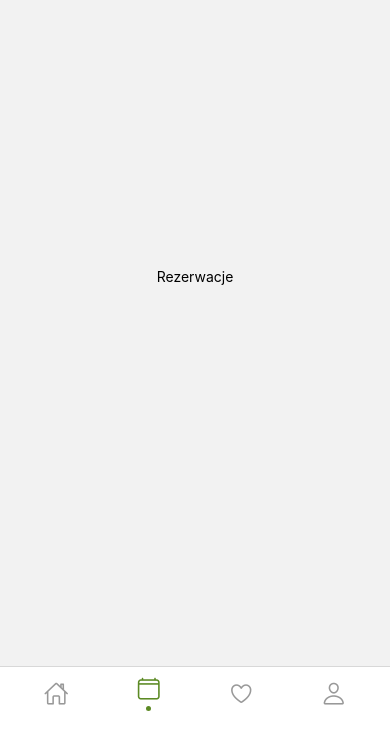
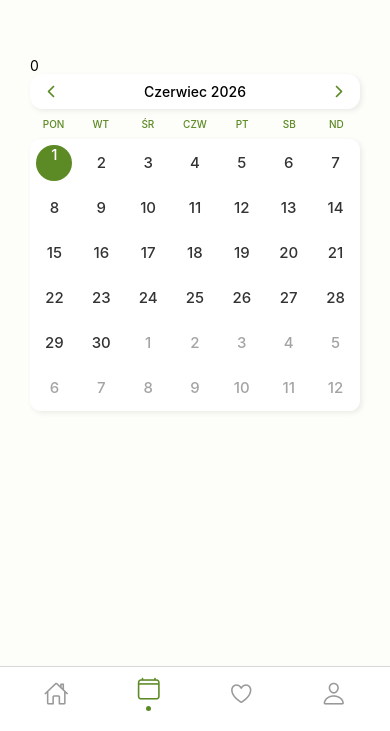
Before and after one commit to weronikaskowron1/Inzynierka, a React Native app: screen /Rezerwacje in a window 390 px wide. Shown: the part 113-844 px from the top of the page. Built offline with nearby package versions, Linux system fonts and the light colour scheme.

Commit message:
kalendarz miesiecy

```diff
--- /dev/null
+++ b/Komponenty/Rezerwacje/MonthCalendar.tsx
@@ -0,0 +1,192 @@
+import { Text, View, StyleSheet, Pressable } from 'react-native';
+import { Feather } from '@expo/vector-icons';
+import { useState } from 'react';
+
+import { Colors } from '../../Themes/colors.ts';
+
+const MonthCalendar = () => {
+  const [year, setYear] = useState(new Date().getFullYear());
+  const [month, setMonth] = useState(new Date().getMonth());
+  const daysInMonth = new Date(year, month + 1, 0).getDate();
+
+  const firstDay = (new Date(year, month, 1).getDay() + 6) % 7;
+
+  const daysInPreviousMonth = new Date(year, month, 0).getDate();
+
+  const currentMonthText = new Date(year, month).toLocaleString('pl-PL', {
+    month: 'long',
+  });
+  const weekDays = ['PON', 'WT', 'ŚR', 'CZW', 'PT', 'SB', 'ND'];
+
+  const [selectedDayIndex, setSelectedDayIndex] = useState(0);
+
+  const calendarDays = [];
+
+  for (let i = 0; i < 42; i++) {
+    const dayNumber = i - firstDay + 1;
+
+    if (dayNumber < 1) {
+      // poprzedni miesiąc
+      calendarDays.push({
+        day: daysInPreviousMonth + dayNumber,
+        currentMonth: false,
+      });
+    } else if (dayNumber > daysInMonth) {
+      // następny miesiąc
+      calendarDays.push({
+        day: dayNumber - daysInMonth,
+        currentMonth: false,
+      });
+    } else {
+      // obecny miesiąc
+      calendarDays.push({
+        day: dayNumber,
+        currentMonth: true,
+      });
+    }
+  }
+
+  const previousMonth = () => {
+  if (month === 0) {
+    setMonth(11);
+    setYear(prevYear => prevYear - 1);
+  } else {
+    setMonth(prevMonth => prevMonth - 1);
+  }
+};
+
+const nextMonth = () => {
+  if (month === 11) {
+    setMonth(0);
+    setYear(prevYear => prevYear + 1);
+  } else {
+    setMonth(prevMonth => prevMonth + 1);
+  }
+};
+
+  return (
+
+    <View>
+    <Text>{selectedDayIndex}</Text>
+      <View style={styles.calendar_switch_container}>
+        <Pressable style={styles.arrow} onPress={() => previousMonth()}>
+          <Feather name="chevron-left" size={20} color="#5C8A24" />
+        </Pressable>
+        <Text style={styles.date_text}>
+          {currentMonthText.charAt(0).toUpperCase() + currentMonthText.slice(1)}{' '}
+          {year}
+        </Text>
+        <Pressable style={styles.arrow} onPress={() => nextMonth()}>
+          <Feather name="chevron-right" size={20} color={Colors.green2} />
+        </Pressable>
+      </View>
+
+      <View style={styles.week}>
+        {weekDays.map((item, index) => (
+          <Text style={styles.weekDays} key={index}>
+            {item}
+          </Text>
+        ))}
+      </View>
+
+      <View style={styles.calendar}>
+        {calendarDays.map((item, index) => (
+          <Pressable key={index} style={styles.day} onPress={() => setSelectedDayIndex(index)}>
+          <View>
+            <Text
+              style={[
+                styles.dayText,
+                !item.currentMonth && styles.otherMonthText,
+                index == selectedDayIndex && styles.day_selected
+              ]}>
+              {item.day}
+            </Text>
+          </View>
+          </Pressable>
+        ))}
+      </View>
+    </View>
+  );
+};
+
+const styles = StyleSheet.create({
+  calendar_switch_container: {
+    width: '100%',
+    height: 35,
+    backgroundColor: 'white',
+
+    borderWidth: 1,
+    borderRadius: 12,
+    borderColor: 'white',
+    boxShadow: '2px 2px 5px rgba(164, 164, 164, 0.2)',
+
+    marginBottom: 9,
+    paddingHorizontal: 10,
+
+    flexDirection: 'row',
+    justifyContent: 'space-between',
+    alignItems: 'center',
+  },
+
+  date_text: {
+    fontWeight: '500',
+  },
+
+  week: {
+    flexDirection: 'row',
+    marginBottom: 9,
+  },
+
+  weekDays: {
+    textAlign: 'center',
+    width: '14.2857%',
+
+    fontSize: 10,
+    fontWeight: '500',
+    color: Colors.green2,
+  },
+
+  calendar: {
+    backgroundColor: 'white',
+    flexDirection: 'row',
+    flexWrap: 'wrap',
+
+    borderWidth: 1,
+    borderRadius: 10,
+    borderColor: 'white',
+    boxShadow: '2px 2px 5px rgba(164, 164, 164, 0.2)',
+  },
+
+  day: {
+    width: '14.2857%',
+    height: 45,
+    alignItems: 'center',
+    justifyContent: 'center',
+
+    // borderWidth: 1,
+    // borderColor: '#E8E8E8',
+  },
+
+  day_selected: {
+    backgroundColor: Colors.green2,
+    color: 'white',
+    width: 36,
+    height: 36,
+    borderRadius: 18,
+
+    textAlign: 'center',
+    textAlignVertical: 'center'
+  },
+
+  dayText: {
+    fontSize: 15,
+    fontWeight: '500',
+    color: '#333',
+  },
+
+  otherMonthText: {
+    color: '#A4A4A4',
+  },
+});
+
+export default MonthCalendar;
--- a/Strony/Rezerwacje.tsx
+++ b/Strony/Rezerwacje.tsx
@@ -1,5 +1,6 @@
 import { StyleSheet, Text, View } from 'react-native';
 import { Button } from '@react-navigation/elements';
+import MonthCalendar from '../Komponenty/Rezerwacje/MonthCalendar.tsx';
 
 import { useNavigation } from '@react-navigation/native';
 
@@ -7,8 +8,24 @@ export default Rezerwacje;
 function Rezerwacje() {
   const navigation = useNavigation();
   return (
-    <View style={{ flex: 1, alignItems: 'center', justifyContent: 'center' }}>
-      <Text>Rezerwacje</Text>
-    </View>
+      <View style={styles.body}>
+        <View style={styles.container}>
+          <MonthCalendar />
+        </View>
+      </View>
   );
 }
+
+const styles = StyleSheet.create({
+  body: {
+    flex: 1,
+    backgroundColor: '#FDFDF9',
+  },
+
+  container: {
+    margin: 30,
+    marginTop: 170
+  },
+
+
+});
```
